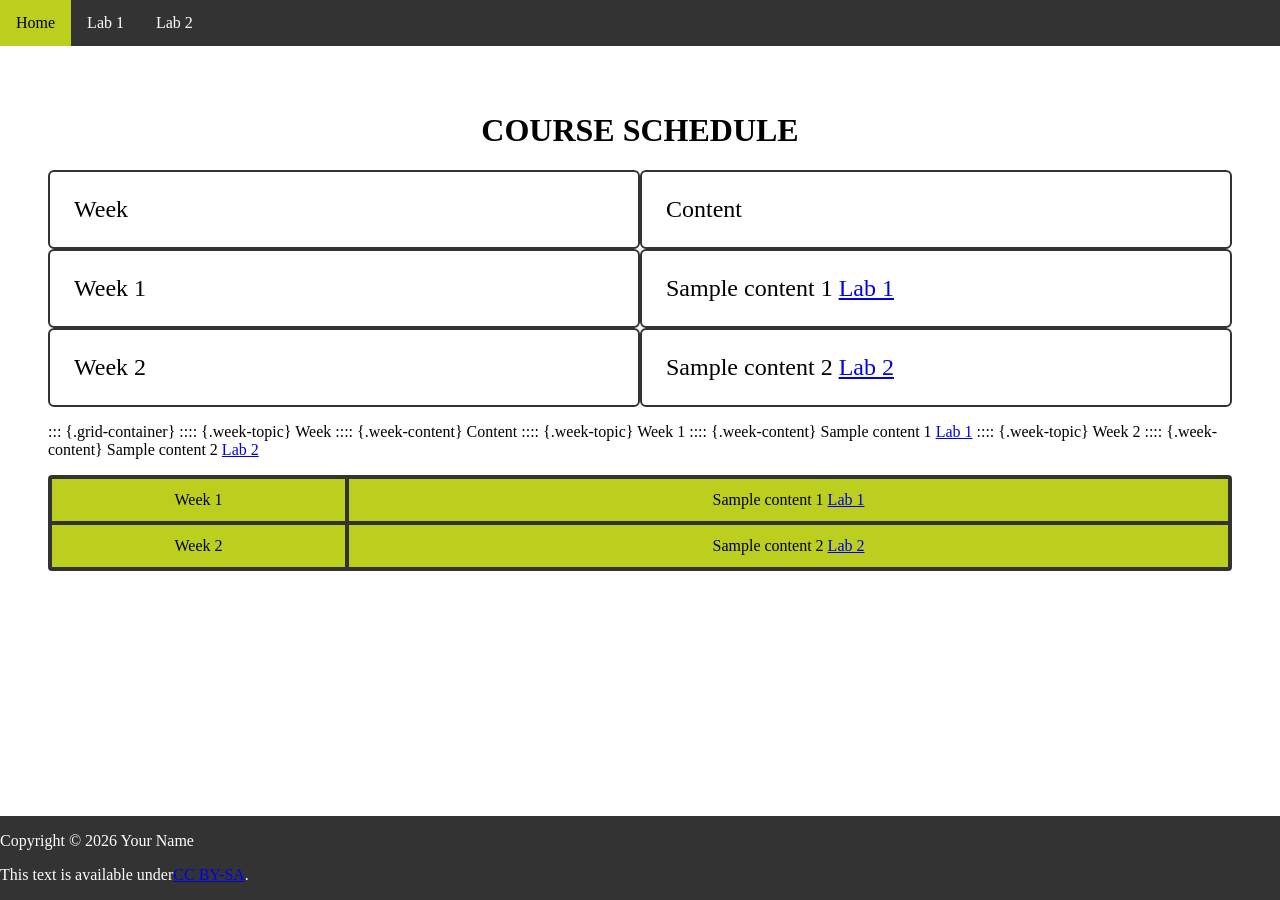
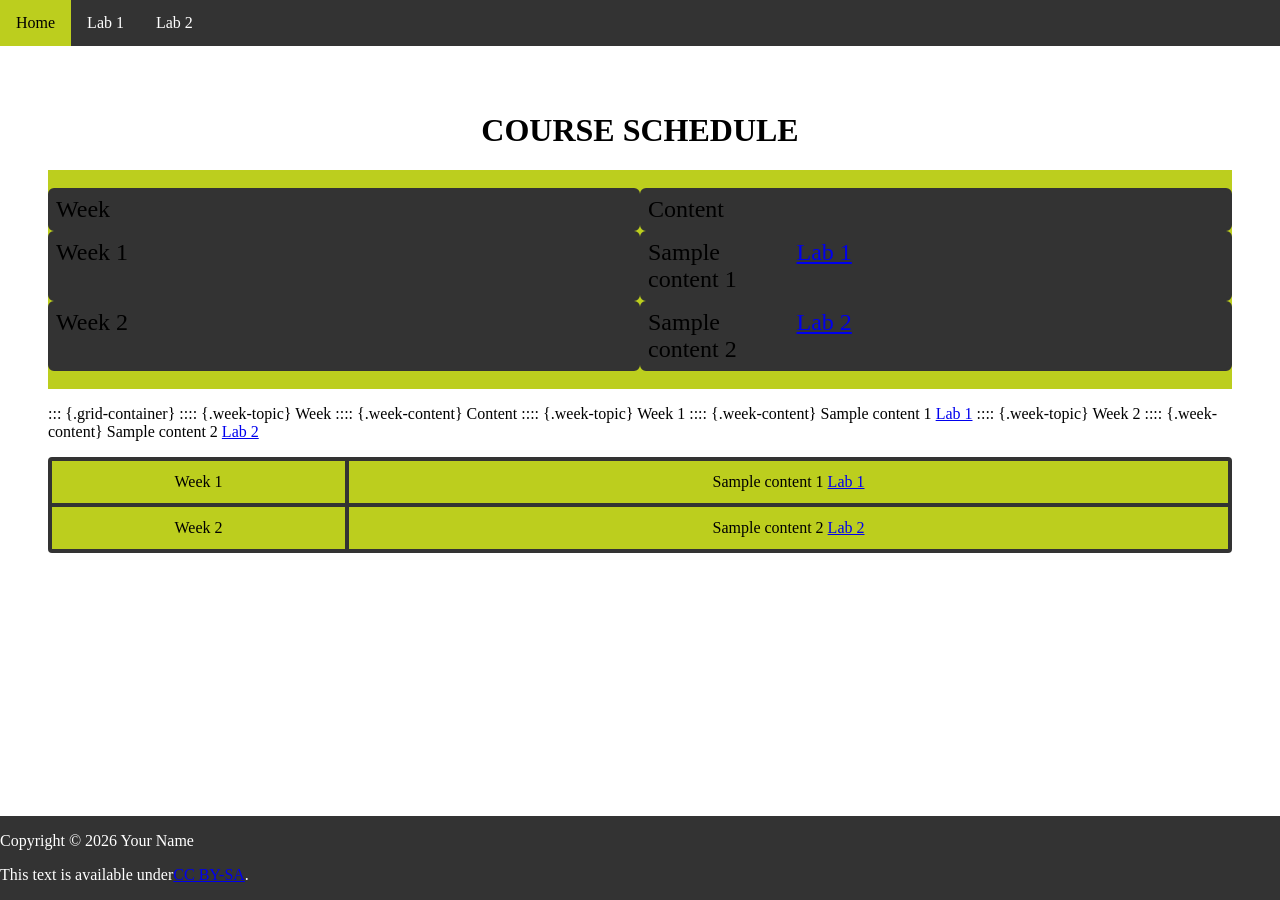
Before and after one commit to jmcarman/template.github.io, a Jekyll site: the page built from index.md, in a window 1280 px wide. Built offline with Jekyll 4.4.1, drawn with Linux system fonts in a browser that asks for light colours.

Commit message:
style.css: Updated styling to ruby table.

```diff
--- a/assets/css/style.css
+++ b/assets/css/style.css
@@ -147,6 +147,9 @@ div#table {
 	margin-right: auto;
 	font-size: 1.5em;
 	overflow-x: auto;
+	background-color: #bcce1e;
+	text-align: center;
+	padding: .75em 0;
 }
 
 .md-tr {
@@ -159,6 +162,12 @@ td, th, .md-td, .md-th {
 	border-radius: .25em;
 	padding: 1em;
 	text-align: center;
+	display: grid;
+	grid-template-columns: 1fr 3fr;
+	gap: .25em;
+	background-color: #333333;
+	padding: .25em;
+	border-radius: .25em;
 }
 
 #office {
```
